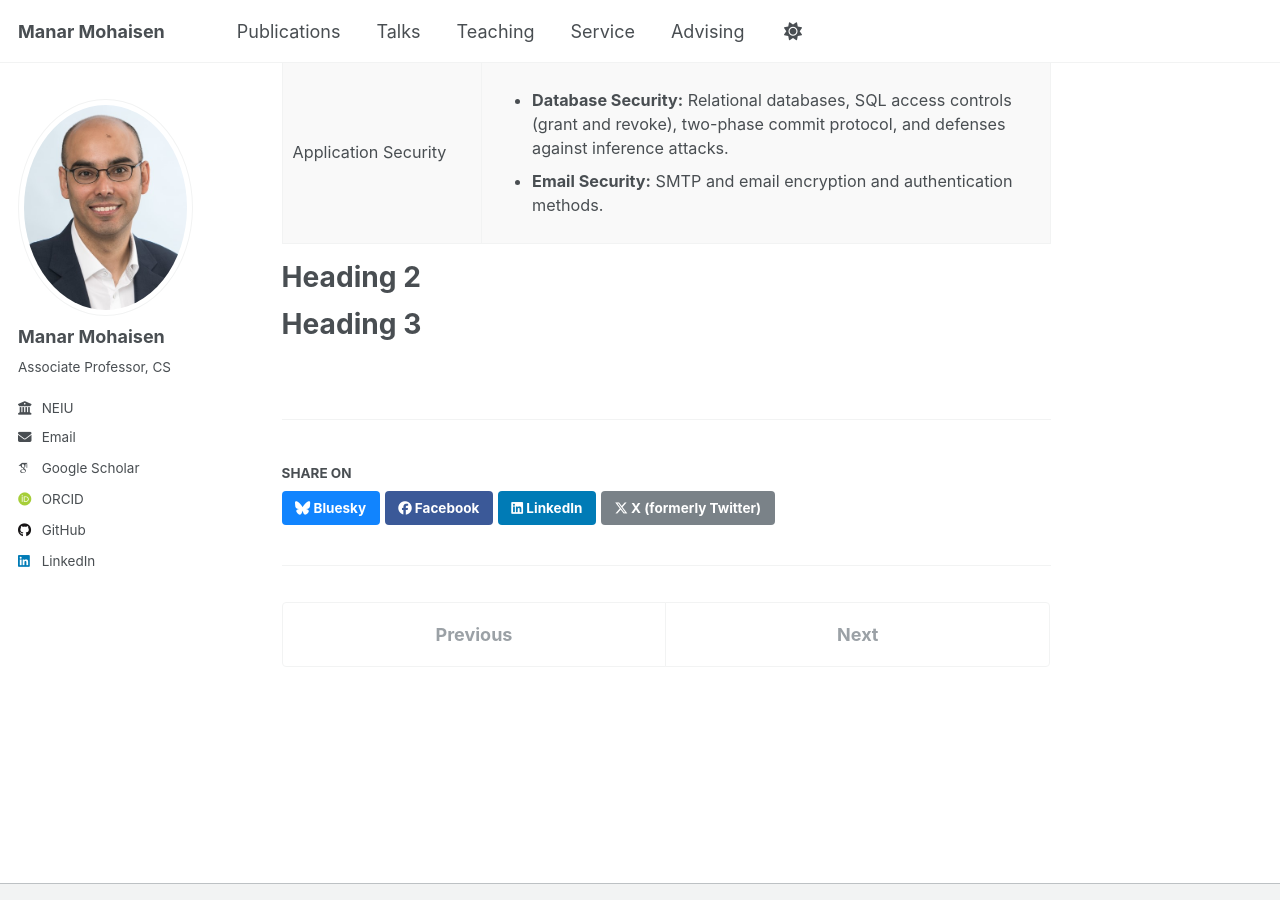
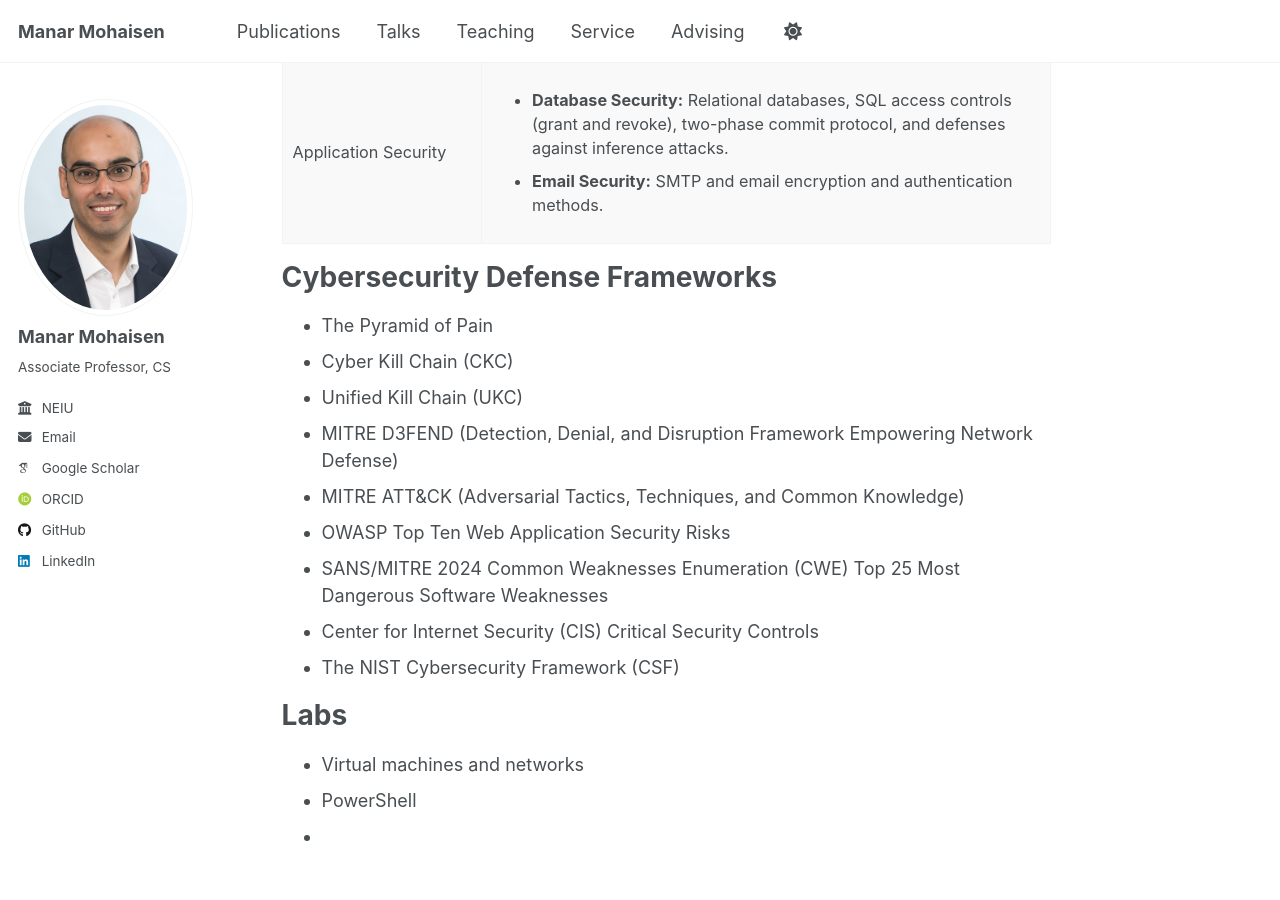
Before and after one commit to manarmohaisen/manarmohaisen.github.io, a Jekyll site: the page built from _teaching/cs360.md, in a window 1280 px wide and 900 px high, scrolled down 2839 px. Built offline with Jekyll 4.4.1, drawn with Linux system fonts in a browser that asks for light colours; some web fonts are replaced; a script that is not in the unit is left out.

Commit message:
Update cs360.md

```diff
--- a/_teaching/cs360.md
+++ b/_teaching/cs360.md
@@ -122,10 +122,20 @@ Content
   </tbody>
 </table>
 
+Cybersecurity Defense Frameworks
+======
+- The Pyramid of Pain
+- Cyber Kill Chain (CKC)
+- Unified Kill Chain (UKC)
+- MITRE D3FEND (Detection, Denial, and Disruption Framework Empowering Network Defense)
+- MITRE ATT&CK (Adversarial Tactics, Techniques, and Common Knowledge)
+- OWASP Top Ten Web Application Security Risks
+- SANS/MITRE 2024 Common Weaknesses Enumeration (CWE) Top 25 Most Dangerous Software Weaknesses
+- Center for Internet Security (CIS) Critical Security Controls
+- The NIST Cybersecurity Framework (CSF)
 
-
-Heading 2
+Labs
 ======
-
-Heading 3
-======
+- Virtual machines and networks
+- PowerShell
+-
```
Also changed, not shown: other parts of _teaching/cs360.md (+1 -1 lines).
